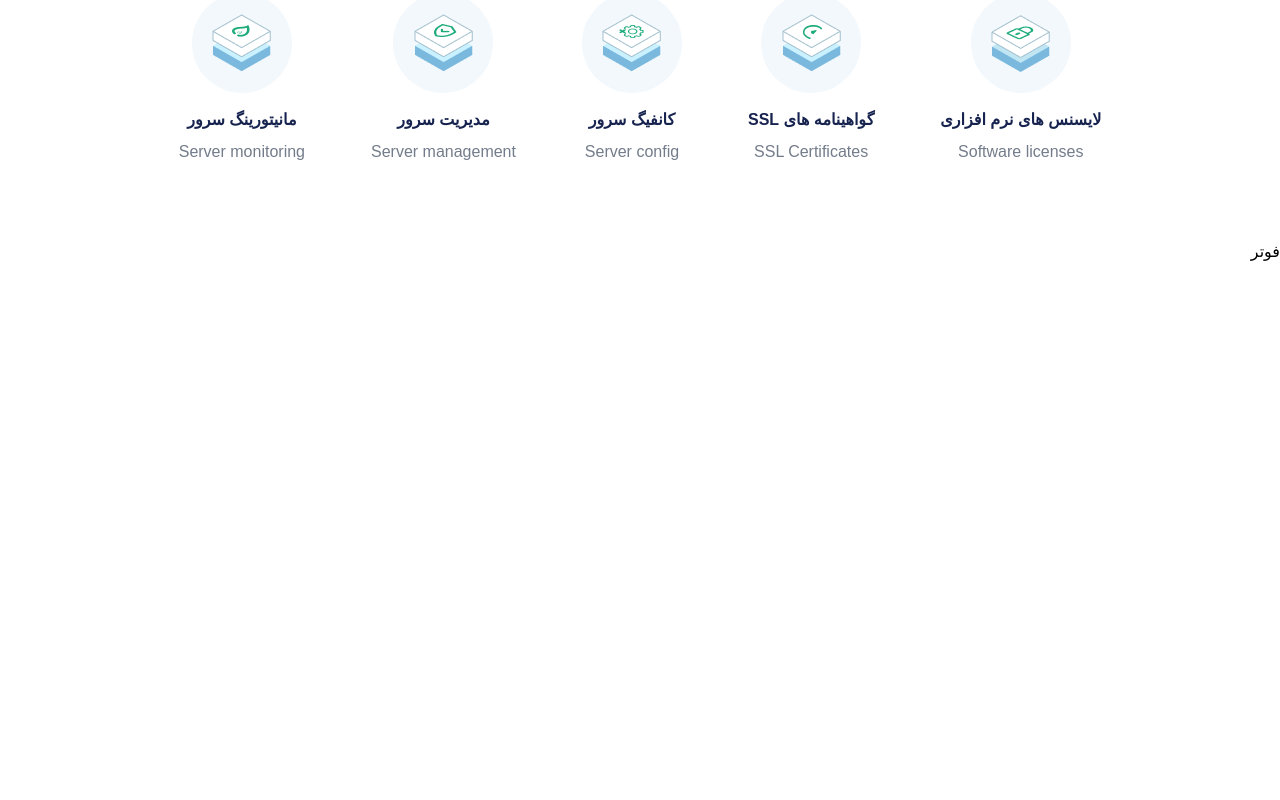
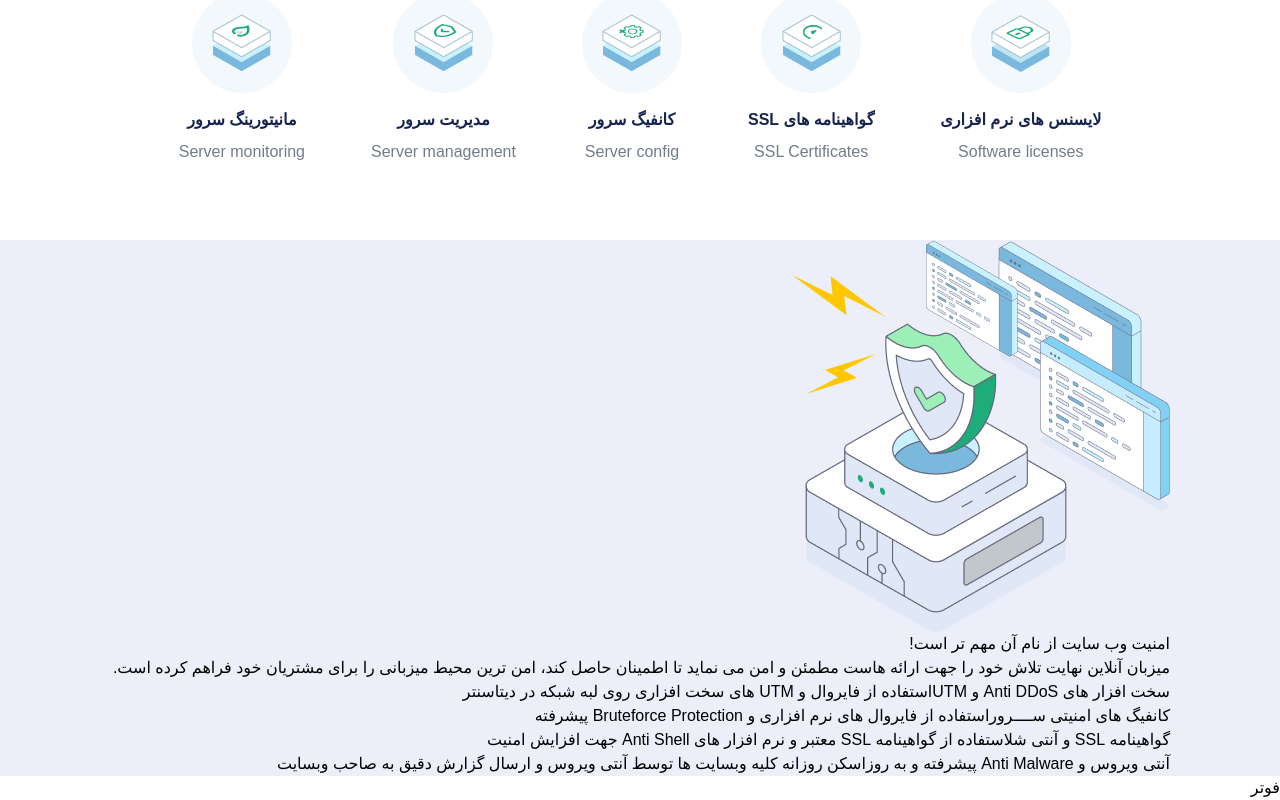
Before and after one commit to MohamadMahdi-Tasha/MizbanOnline, a React (Vite) app: page / in a window 1280 px wide. Shown: the part 2322-3122 px from the top of the page. Before the commit the page ends 2586 px from the top, so only its background shows below. Built offline with nearby package versions, Linux system fonts and the light colour scheme; a web font is replaced by a local one.

Commit message:
added structure of third Section

```diff
--- /dev/null
+++ b/src/components/securityFeaturesComponent.tsx
@@ -0,0 +1,16 @@
+// Defining Type Of Props
+interface typeOfProps {
+    title: string;
+    children: any;
+}
+
+// Creating functional component of Security Features List Item and exporting it as default
+export default function SecurityFeaturesComponent({title, children}:typeOfProps):JSX.Element {
+    // Returning JSX
+    return (
+        <li>
+            <span>{title}</span>
+            <span>{children}</span>
+        </li>
+    );
+}
--- /dev/null
+++ b/src/pageSections/homePage/fourthSectionComponent.tsx
@@ -0,0 +1,28 @@
+// Importing Part
+import SectionComponent from "../../chunks/sectionComponent.tsx";
+import MainImage from '../../assets/img/homePage/fourthSection/img-main.png';
+import SecurityFeaturesComponent from '../../components/securityFeaturesComponent.tsx';
+
+// Creating functional component of home page's Fourth Section and exporting it as default
+export default function FourthSectionComponent():JSX.Element {
+    // Returning JSX
+    return (
+        <div className={'bg-myGrey'}>
+            <SectionComponent>
+                <main>
+                    <img src={MainImage} alt="ایلوستریشن"/>
+                    <div>
+                        <h3>امنیت وب سایت از نام آن مهم تر است!</h3>
+                        <p>میزبان آنلاین نهایت تلاش خود را جهت ارائه هاست مطمئن و امن می نماید تا اطمینان حاصل کند، امن ترین محیط میزبانی را برای مشتریان خود فراهم کرده است.</p>
+                        <ul>
+                            <SecurityFeaturesComponent title={'سخت افزار های Anti DDoS و UTM'}>استفاده از فایروال و UTM های سخت افزاری روی لبه شبکه در دیتاسنتر</SecurityFeaturesComponent>
+                            <SecurityFeaturesComponent title={'کانفیگ های امنیتی ســــرور'}>استفاده از فایروال های نرم افزاری و Bruteforce Protection پیشرفته</SecurityFeaturesComponent>
+                            <SecurityFeaturesComponent title={'گواهینامه SSL و آنتی شل'}>استفاده از گواهینامه SSL معتبر و نرم افزار های Anti Shell جهت افزایش امنیت</SecurityFeaturesComponent>
+                            <SecurityFeaturesComponent title={'آنتی ویروس و Anti Malware پیشرفته و به روز'}>اسکن روزانه کلیه وبسایت ها توسط آنتی ویروس و ارسال گزارش دقیق به صاحب وبسایت</SecurityFeaturesComponent>
+                        </ul>
+                    </div>
+                </main>
+            </SectionComponent>
+        </div>
+    );
+}
--- a/src/pages/homePage.tsx
+++ b/src/pages/homePage.tsx
@@ -2,6 +2,7 @@
 import FirstSectionComponent from "../pageSections/homePage/firstSectionComponent.tsx";
 import SecondSectionComponent from "../pageSections/homePage/secondSectionComponent.tsx";
 import ThirdSectionComponent from "../pageSections/homePage/thirdSectionComponent.tsx";
+import FourthSectionComponent from '../pageSections/homePage/fourthSectionComponent.tsx'
 
 // Creating functional component of home page and exporting it as default
 export default function HomePage():JSX.Element {
@@ -11,6 +12,7 @@ export default function HomePage():JSX.Element {
             <FirstSectionComponent />
             <SecondSectionComponent />
             <ThirdSectionComponent />
+            <FourthSectionComponent />
         </>
     );
 }
```
Also changed, not shown: src/assets/img/homePage/fourthSection/img-main.png (added).
